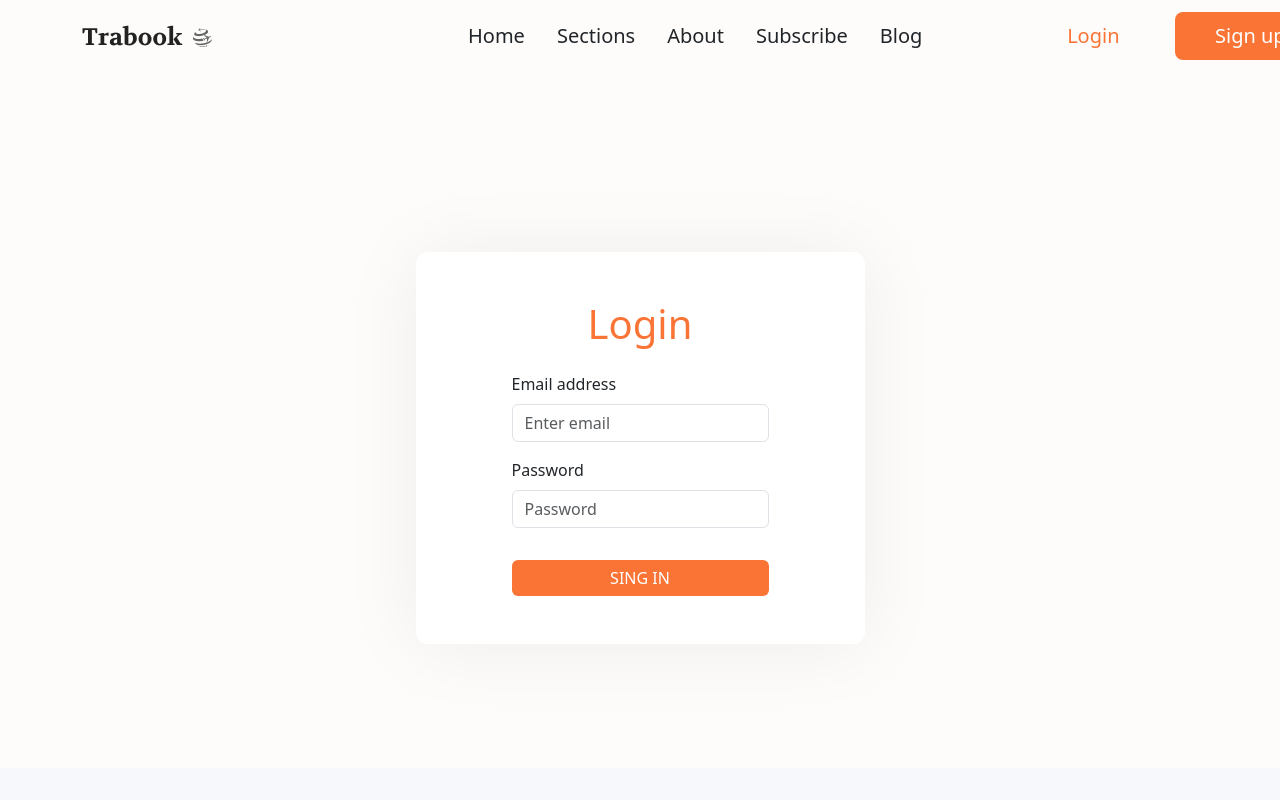
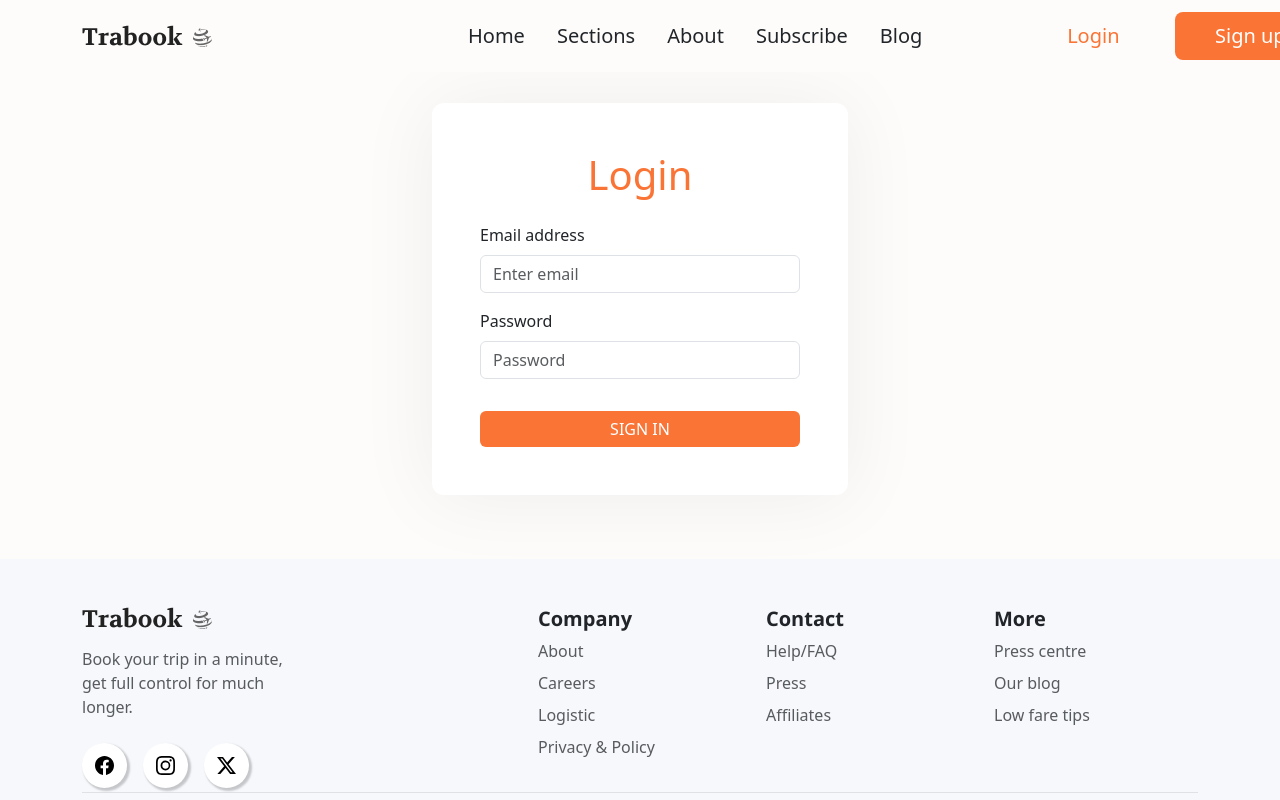
Before and after one commit to Juanflpz/Trabook-Responsive-Project, a React (Create React App) app: page /login in a window 1280 px wide. Shown: the top 800 px of the page. Built offline with nearby package versions, Linux system fonts and the light colour scheme.

Commit message:
feat(0): :sparkles: Login section margins fixed

```diff
--- a/src/pages/Home.jsx
+++ b/src/pages/Home.jsx
@@ -15,8 +15,6 @@ import Subscribe from '../Components/Subscribe.jsx';
 import SubscribeProps from '../Props/SubscribeProps.js';
 
 export default function Home() {
-
-
     return (
         <div >
             <GetStarted
--- a/src/pages/Login.jsx
+++ b/src/pages/Login.jsx
@@ -1,50 +1,40 @@
 import React, { useState } from 'react';
-import { Form, Button  } from 'react-bootstrap';
+import { Form, Button } from 'react-bootstrap';
 import '../styles/Login.css';
-
-
-
 
 export default function Login() {
     const [email, setEmail] = useState('');
     const [password, setPassword] = useState('');
 
-
     const handleLogin = () => {
         // Aquí puedes realizar la lógica para enviar la información del formulario
         console.log("Email:", email);
         console.log("Password:", password);
-
     };
-
 
     return (
         <div id="login">
             <section id='login-section' className='container-fluid'>
-                    <div className="container-fluid d-flex justify-content-center align-items-center login-contain">
+                <div className="container-fluid d-flex justify-content-center align-items-center login-container">
                     <div className="card align-items-center px-5" id="floating-card">
 
-                            <Form className='m-5'>
+                        <Form className='my-5'>
                             <h1 className='d-flex justify-content-center mb-4'>Login</h1>
-                                <Form.Group className="mb-3" controlId="formEmail">
+                            <Form.Group className="email-input mb-3" controlId="formEmail">
                                 <Form.Label>Email address</Form.Label>
                                 <Form.Control type="email" placeholder="Enter email" value={email}
-                                        onChange={(e) => setEmail(e.target.value)}/>
-                                    <Form.Text className="text-muted">
-
-                                    </Form.Text>
+                                    onChange={(e) => setEmail(e.target.value)} />
+                                <Form.Text className="text-muted"></Form.Text>
                             </Form.Group>
-                                <Form.Group className="mb-3" controlId="formPassword">
+                            <Form.Group className="password-input mb-3" controlId="formPassword">
                                 <Form.Label>Password</Form.Label>
                                 <Form.Control type="password" placeholder="Password" value={password}
-                                        onChange={(e) => setPassword(e.target.value)}/>
+                                    onChange={(e) => setPassword(e.target.value)} />
                             </Form.Group>
                             <Button onClick={handleLogin} className='container-fluid button-login-u mt-3'>
-                                    SING IN
+                                SIGN IN
                             </Button>
                         </Form>
-
-
                     </div>
                 </div>
             </section>
--- a/src/styles/Login.css
+++ b/src/styles/Login.css
@@ -1,20 +1,19 @@
 #login{
-    padding-top: 8rem;
     height: 100%;
+    padding-top: 4.9vh;
 }
 
 #login-section{
-    height: 80vh;
+    height: 65vh;
 }
 
 #login-section h1{
     color: #FA7435;
 }
 
-.login-contain{
+.login-container{
     height: 100%;
 }
-
 
 .button-login-u {
     background-color: #fa7436;
@@ -25,5 +24,8 @@
     background-color: #fff;
     color: #FA7435;
     border: 1px solid #FA7435;
+}
 
+.button-login-u, .email-input, .password-input {
+    width: 40vh;
 }
```
Also changed, not shown: src/App.js (+1 -17 lines). Lines whose indentation alone changed are shown as unchanged.
